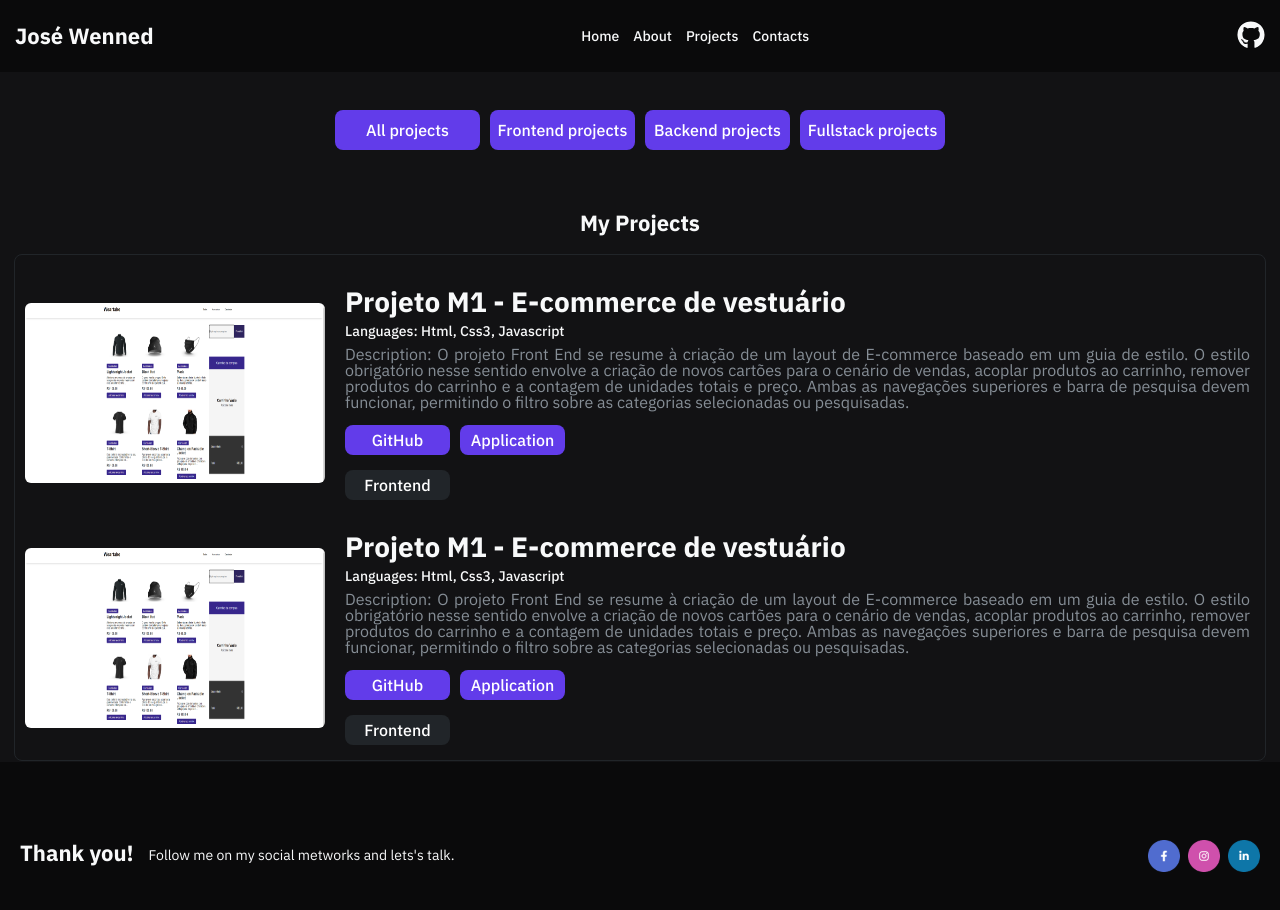
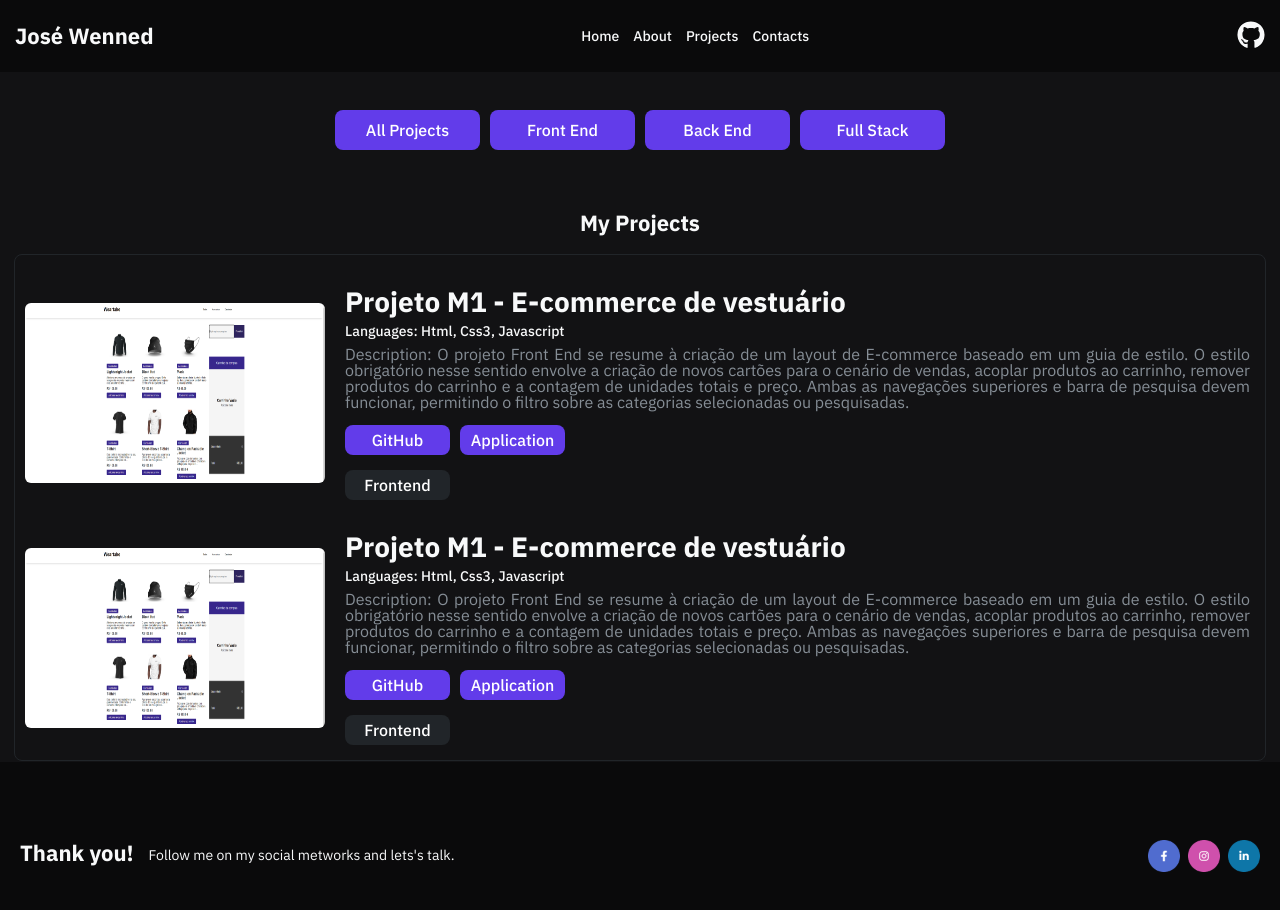
Before and after one commit to Kenzie-Academy-Brasil-Developers/Entrega---Portf-lio-de-Sucesso-JoseWenned, a React (Vite) app: page /ProjectsPage in a window 1280 px wide. Shown: the top 910 px of the page. Built offline with nearby package versions, Linux system fonts and the light colour scheme.

Commit message:
feat: update in names button filter projects

```diff
--- a/src/Components/MyProjects/myProjectsFrontend.component.tsx
+++ b/src/Components/MyProjects/myProjectsFrontend.component.tsx
@@ -11,10 +11,10 @@ export const MyProjects = () => {
         <>
             <section className={style.sectionPrimary}>
                 <div className={style.containerButton}>
-                        <button className={style.button} type="submit" onClick={() => setCategory("All projects")}>All projects</button>
-                        <button className={style.button} type="submit" onClick={() => setCategory("Frontend")}>Frontend projects</button>
-                        <button className={style.button} type="submit" onClick={() => setCategory("Backend")}>Backend projects</button>
-                        <button className={style.button} type="submit" onClick={() => setCategory("Fullstack")}>Fullstack projects</button>
+                        <button className={style.button} type="submit" onClick={() => setCategory("All projects")}>All Projects</button>
+                        <button className={style.button} type="submit" onClick={() => setCategory("Frontend")}>Front End</button>
+                        <button className={style.button} type="submit" onClick={() => setCategory("Backend")}>Back End</button>
+                        <button className={style.button} type="submit" onClick={() => setCategory("Fullstack")}>Full Stack</button>
                 </div>
             </section>
             <section className={style.sectionSecond}>
```
